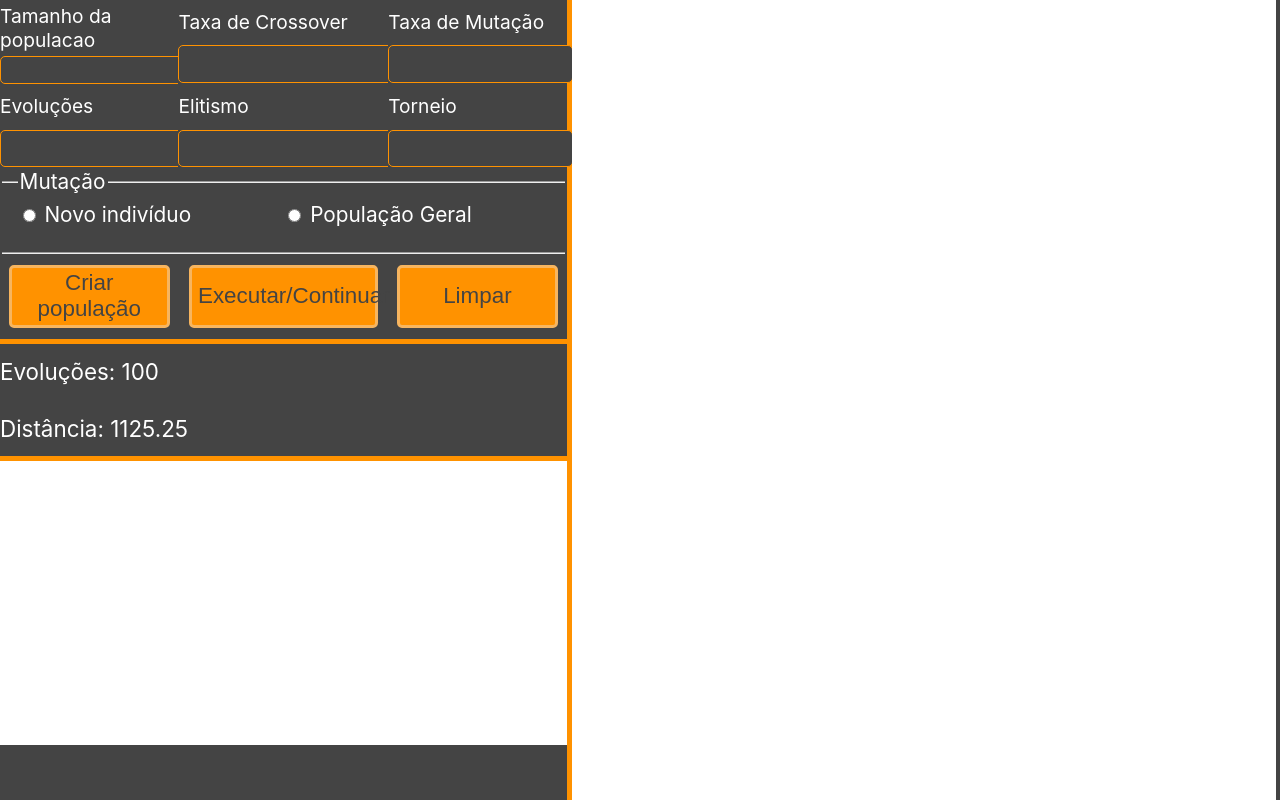
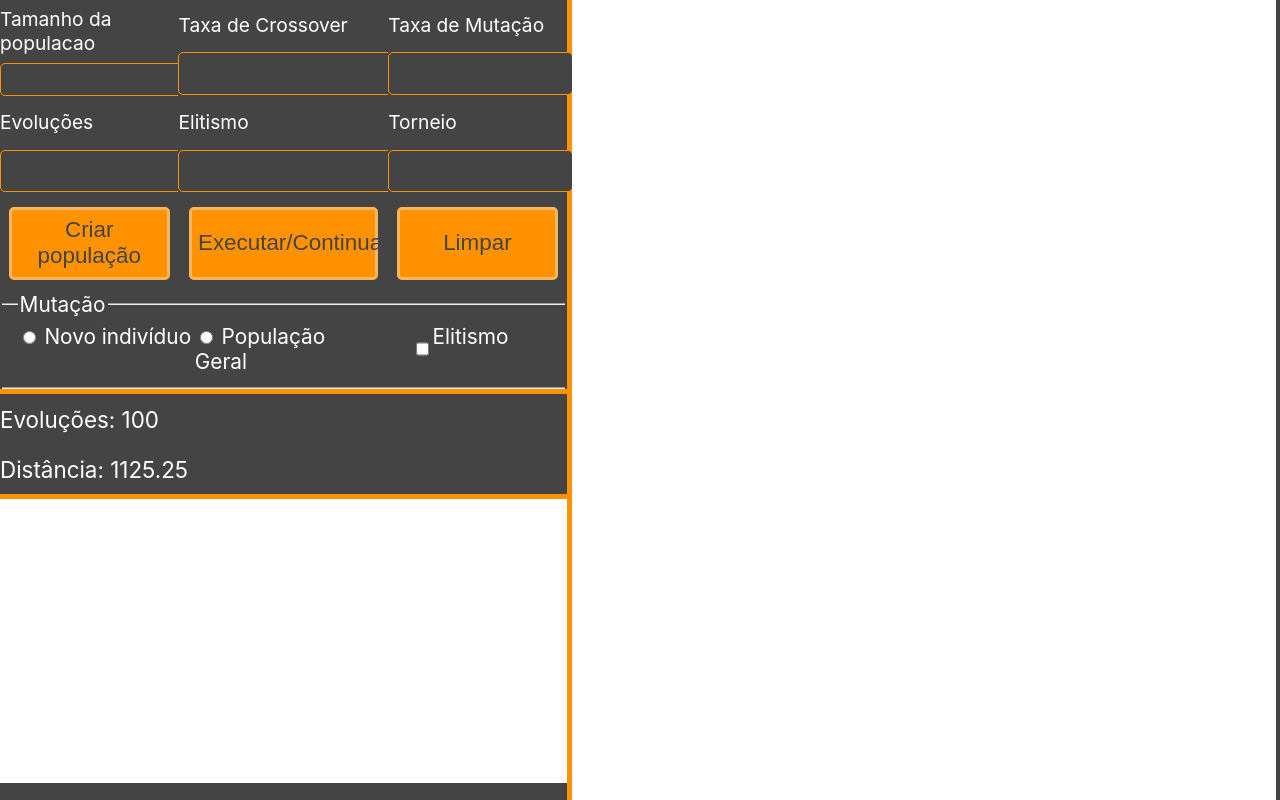
Before and after one commit to hugo-dutra/react-travelling-salesman-problem, a React (Create React App) app: page / in a window 1280 px wide. Built offline with nearby package versions, Linux system fonts and the light colour scheme.

Commit message:
Adicionado checkbox elitismo

```diff
--- a/src/components/Controles.jsx
+++ b/src/components/Controles.jsx
@@ -4,14 +4,15 @@ import Input from './Input';
 import Button from './Button';
 import RadioGroup from './RadioGroup';
 import { DataContext, initialState } from '../data/DataContext';
+import Elitismo from './Elitismo';
 
 const Controles = props => {
 
   const { dataState, setDataState } = useContext(DataContext);
 
   useEffect(() => {
-    //console.clear();
-    //console.table(dataState);
+    console.clear();
+    console.table(dataState);
   }, [dataState])
 
   const criarPopulacao = () => {
@@ -50,6 +51,11 @@ const Controles = props => {
     }
   }
 
+  const handleAlterarElitismo = (e) => {
+    const { checked } = e.target;
+    setDataState({ ...dataState, [`isElitismo`]: checked })
+  }
+
   return (
     <div className='ComponenteControles'>
       <Input label='Tamanho da populacao' inputId='inputTamanhoPopulacao' keyName='tamanho_populacao' maxLength={5} step={1} inputChange={handleInputChange} />
@@ -58,10 +64,11 @@ const Controles = props => {
       <Input label='Evoluções' inputId='inputEvolucoes' keyName='evolucoes' maxLength={4} step={1} inputChange={handleInputChange} />
       <Input label='Elitismo' inputId='inputElitismo' keyName='elitismo' maxLength={1} step={1} inputChange={handleInputChange} />
       <Input label='Torneio' inputId='inputTorneio' keyName='torneio' maxLength={1} step={1} inputChange={handleInputChange} />
-      <RadioGroup label='Mutação' radioButtons={radioButtons} setTipoMutacao={handleSetTipoMutacao} />
       <Button label='Criar população' onClick={criarPopulacao} />
       <Button label='Executar/Continuar' onClick={executarContinuar} />
       <Button label='Limpar' onClick={limpar} />
+      <RadioGroup label='Mutação' radioButtons={radioButtons} setTipoMutacao={handleSetTipoMutacao} alterarElitismo={handleAlterarElitismo} />
+
     </div>
   )
 }
--- /dev/null
+++ b/src/components/Elitismo.css
@@ -0,0 +1,7 @@
+.checkboxElitismo {
+  display: flex;
+  flex-direction: row;
+  color: white;
+  justify-content: center;
+  align-content: center;
+}
--- /dev/null
+++ b/src/components/Elitismo.jsx
@@ -0,0 +1,19 @@
+import './Elitismo.css'
+import React from 'react'
+import PropTypes from 'prop-types'
+
+const Elitismo = props => {
+  const { alterarElitismo } = props;
+  return (
+    <div className='checkboxElitismo'>
+      <input type="checkbox" id='checkboxElitismo' name="" value="" onChange={(e) => { alterarElitismo(e) }} />
+      <label htmlFor='checkboxElitismo'>Elitismo</label>
+    </div>
+  )
+}
+
+Elitismo.propTypes = {
+  alterarElitismo: PropTypes.func.isRequired
+}
+
+export default Elitismo
--- a/src/components/RadioGroup.css
+++ b/src/components/RadioGroup.css
@@ -1,7 +1,7 @@
 .SelectMutacao {
   display: grid;
   grid-column: 1/4;
-  grid-template-columns: 1fr 1fr;
+  grid-template-columns: 1fr 1fr 1fr;
   grid-template-rows: 1fr;
   border-right: none;
   border-left: none;
--- a/src/components/RadioGroup.jsx
+++ b/src/components/RadioGroup.jsx
@@ -1,9 +1,10 @@
 import './RadioGroup.css';
 import React from 'react'
 import PropTypes from 'prop-types'
+import Elitismo from './Elitismo';
 
 const RadioGroup = props => {
-  const { label, radioButtons, setTipoMutacao } = props;
+  const { label, radioButtons, setTipoMutacao, alterarElitismo } = props;
   return (
     <fieldset className='SelectMutacao'>
       <legend>{label}</legend>
@@ -15,6 +16,7 @@ const RadioGroup = props => {
           </div>
         )
       })}
+      <Elitismo alterarElitismo={(e) => { alterarElitismo(e) }} />
     </fieldset>
   )
 }
@@ -22,7 +24,8 @@ const RadioGroup = props => {
 RadioGroup.propTypes = {
   label: PropTypes.string.isRequired,
   setTipoMutacao: PropTypes.func.isRequired,
-  radioButtons: PropTypes.array.isRequired
+  radioButtons: PropTypes.array.isRequired,
+  alterarElitismo: PropTypes.func.isRequired
 }
 
 export default RadioGroup
--- a/src/data/DataContext.js
+++ b/src/data/DataContext.js
@@ -9,6 +9,7 @@ export const data = {
   torneio: 0,
   novoIndividuo: false,
   populacaoGeral: false,
+  isElitismo: false,
   pontos: []
 };
 
@@ -21,6 +22,8 @@ export const initialState = {
   torneio: 0,
   novoIndividuo: false,
   populacaoGeral: false,
+  isElitismo: false,
+
   pontos: []
 };
 
```
